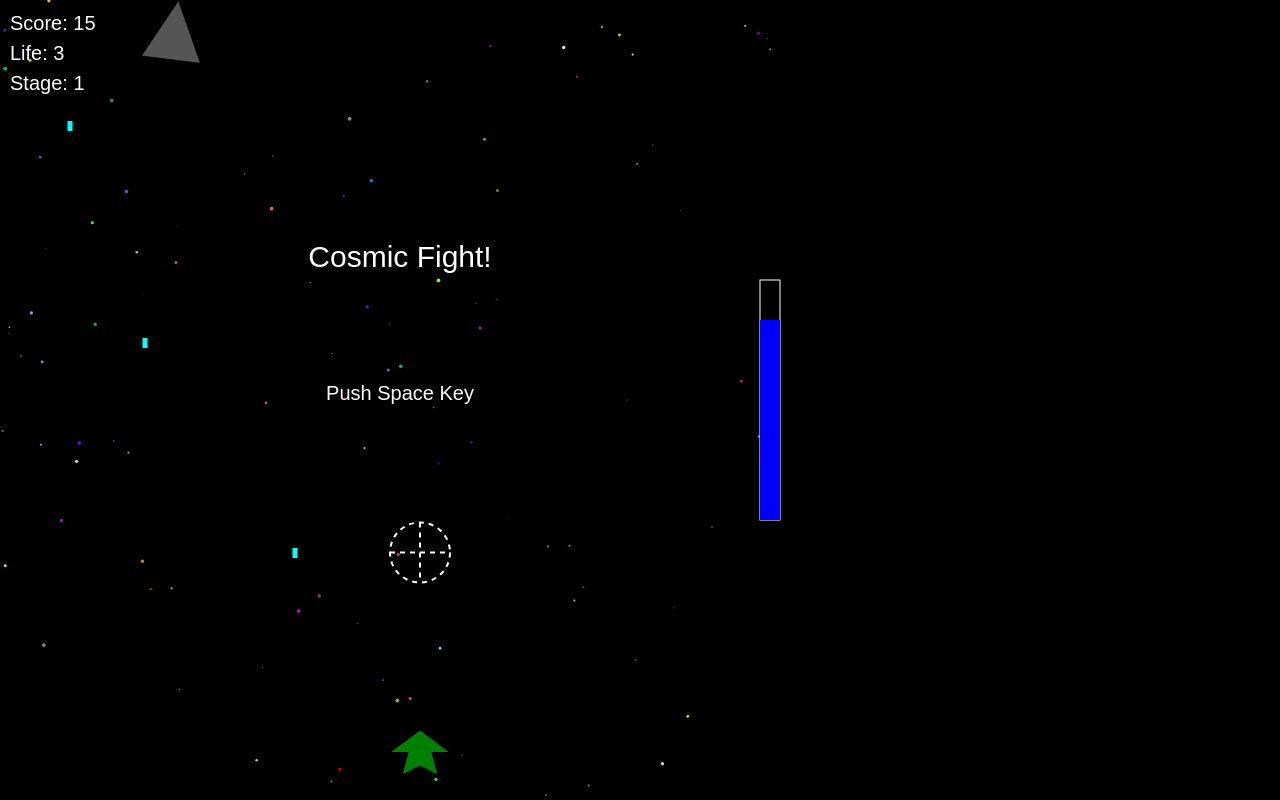
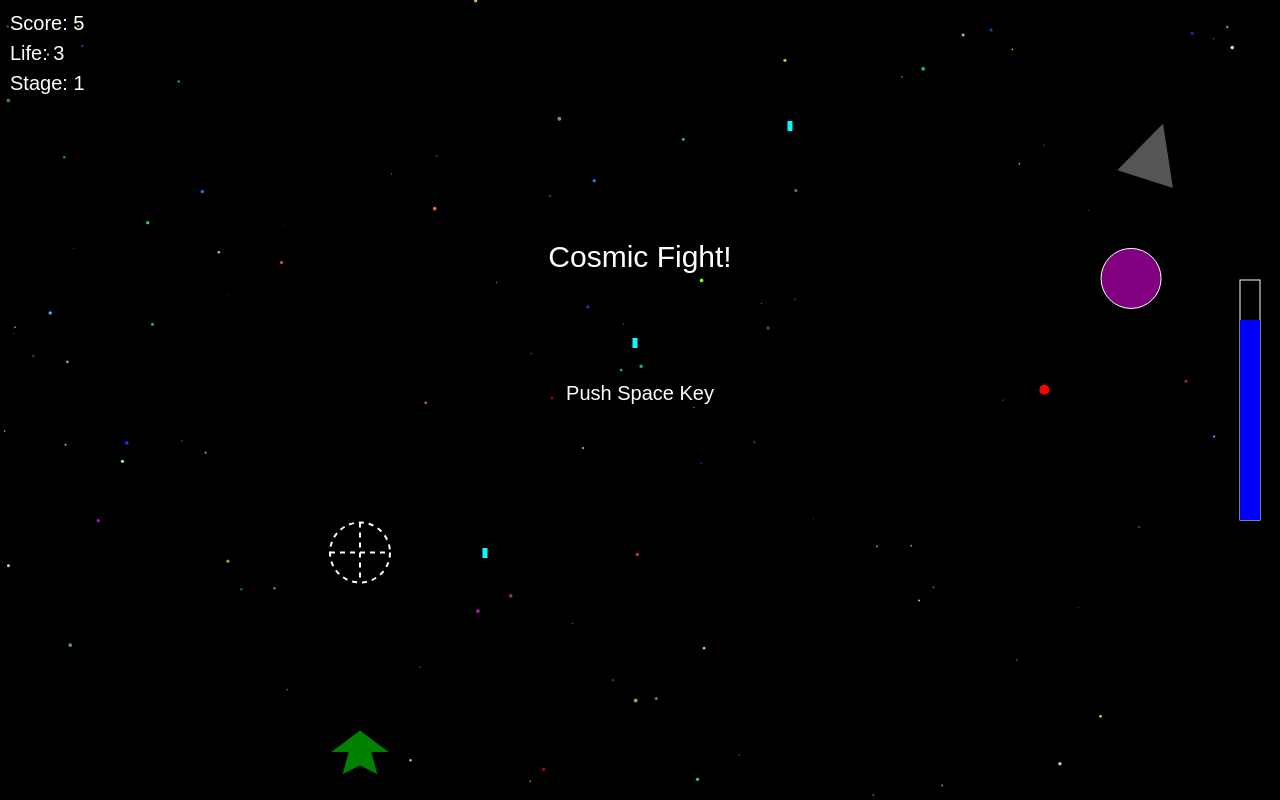
Before and after one commit to teru182/CosmicFight, a plain HTML site: page index.html in a window 1280 px wide. Drawn offline with Linux system fonts and the light colour scheme.

Commit message:
Update index.html

```diff
--- a/index.html
+++ b/index.html
@@ -2,6 +2,7 @@
 <html>
 <head>
   <meta charset="utf-8">
+  <meta name="viewport" content="width=800, initial-scale=0.5,minimum-scale=0.5, maximum-scale=0.5, user-scalable=yes">
   <title>Cosmic Fight!</title>
   <style>
     /* 余白をなくして背景を黒に設定【変更可能】 */
@@ -19,7 +20,7 @@
      ********************/
     const canvas = document.getElementById("gameCanvas");
     const ctx = canvas.getContext("2d");
-    let WIDTH = 800; //window.innerWidth;
+    let WIDTH = window.innerWidth;
     let HEIGHT = window.innerHeight;
     canvas.width = WIDTH;
     canvas.height = HEIGHT;
```
